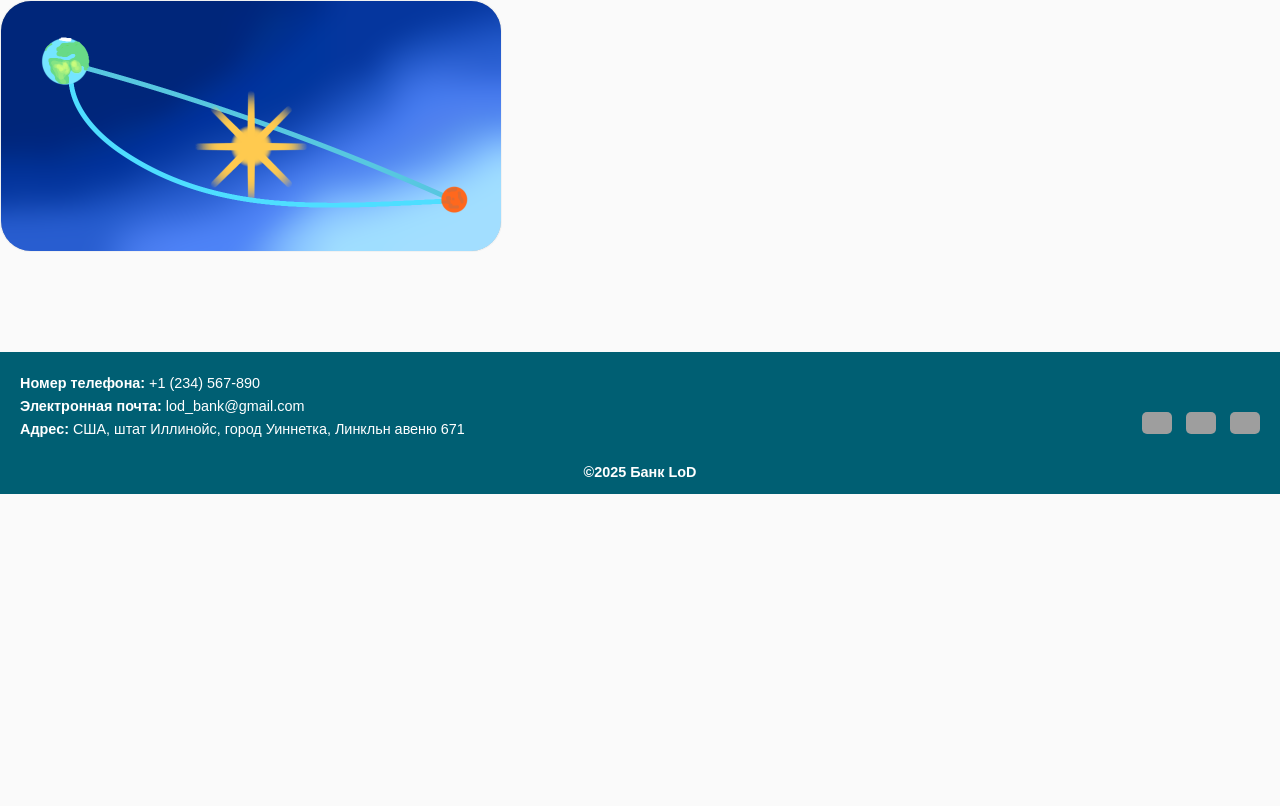
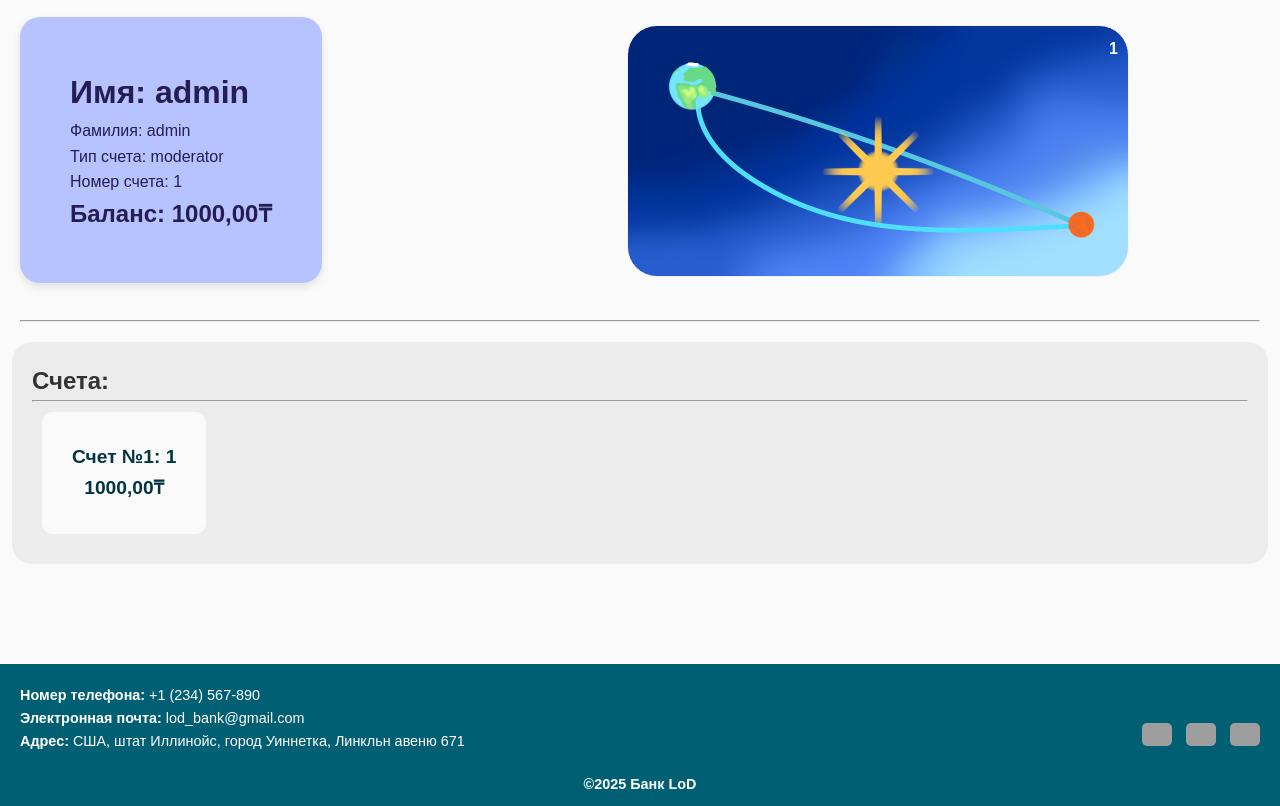
Before and after one commit to Am0nik/Online-Bank-LoD, a Django app: page /accounts/profile/ in a window 1280 px wide. Shown: the part 68-874 px from the top of the page. Before the commit the page ends 562 px from the top, so only its background shows below. Run offline with Django 5.2, Linux system fonts and the light colour scheme; a user stored in the database is signed in; some web fonts are replaced; grey boxes are pictures that could not be loaded.

Commit message:
5 committing
Fixed animation of the card in the profile, changed the profile page, added CVV2 to users

```diff
--- a/account/models.py
+++ b/account/models.py
@@ -59,7 +59,7 @@ class CustomUser(AbstractBaseUser, PermissionsMixin):
         if not self.account_number:
             self.account_number = generate_account_number()
         if not self.code:
-            self.code = ''.join([str(random.randint(0, 9)) for _ in range(6)])
+            self.code = ''.join([str(random.randint(0, 9)) for _ in range(3)])
 
 
         super().save(*args, **kwargs)
--- a/account/templates/profile.html
+++ b/account/templates/profile.html
@@ -12,21 +12,46 @@
             <img src="{% static 'media/logo.png' %}" alt="Логотип Банк LoD" class="logo" width="50" height="50">
             <a href="{% url 'home' %}" style="font-size: 1.5em;">LoD</a>
             <div class="header-profile-more">
-                <a href="{% url 'profile' %}" style="color: rgb(108, 181, 223);font-size: 1em;font-weight: 700;">Выйти</a>
+                <a href="{% url 'logout' %}" style="color: rgb(108, 181, 223);font-size: 1em;font-weight: 700;">Выйти</a>
             </div>
         </header>
         <main>
-            <div style="display: flex;">
-                <div class="flip-card">
+            <div style="display: flex; justify-content: center; align-items: center; min-height: 300px;">
+                <div style="display: block;margin-right: auto;color: rgb(38, 29, 83);background-color: rgb(183, 195, 255);
+                padding: 50px;margin-left: 20px;border-radius: 20px;box-shadow: 0 4px 8px rgba(0, 0, 0, 0.1);">
+                    <div style="text-align: left;">
+                        <h1>Имя: {{ name }}</h1>
+                        <p>Фамилия: {{ surname }}</p>
+                        <p>Тип счета: {{ account_type }}</p>
+                        <p>Номер счета: {{ account_number }}</p>
+                        <p style="font-weight: 600;font-size: 1.5em;">Баланс: {{ balance }}₸</p>
+                    </div>
+                </div>
+
+                <div class="flip-card" style="margin-left: auto;margin-right: auto;">
                     <div class="flip-card-inner">
-                      <div class="flip-card-front">
-                        <img src="{% static 'media/card-default.png' %}" alt="Avatar" style="width:100%;height:100%;border-radius: 30px;">
-                      </div>
-                      <div class="flip-card-back">
-                        <h1>John Doe</h1>
-                        <p>Architect & Engineer</p>
-                        <p>We love that guy</p>
-                      </div>
+                        <div class="flip-card-front" style="background-image: url('{% static 'media/card-default.png' %}');">
+                            <p style="color: azure; text-align: right; padding: 10px; font-weight: 600;">
+                                {{ account_number }}
+                            </p>
+                        </div>
+                        <div class="flip-card-back">
+                            <div style="width: 500px;height: 30px;background-color: black;padding: 10px;margin-top: 20px;"></div>
+                            <br>
+                            <h1 style="text-align: left;margin-left: 10px;">{{ name }} {{surname}}</h1>
+                            <p style="font-weight: 600;text-align: left;margin-left: 10px;">CVV2: {{ code }}</p>
+                        </div>
+                    </div>
+                </div>
+            </div>
+            <hr style="margin: 20px;">
+            <div style="display: block;width: 95%;margin-left: auto;margin-right: auto;padding: 20px;background-color: rgb(236, 236, 236);border-radius: 20px;">
+                <h2>Счета:</h2>
+                <hr>
+                <div style="display: flex;">
+                    <div class="check">
+                        <p style="font-weight: 600;">Счет №1: {{ account_number }}</p>
+                        <p style="font-weight: 600;">{{ balance }}₸</p>
                     </div>
                 </div>
             </div>
--- a/account/views.py
+++ b/account/views.py
@@ -43,6 +43,8 @@ def profile_view(request):
         'account_number': user.account_number,
         'balance': user.balance,
         'account_type': user.account_type,
+        'profile_picture': user.profile_picture,
+        'code': user.code,
     }
 
     return render(request, 'profile.html', context)
--- a/static/styles.css
+++ b/static/styles.css
@@ -37,6 +37,7 @@ header {
     text-align: center;
     font-size: 1.5em;
     width: 100%;
+    z-index: 1000;
 }
 
 .header-home{
@@ -208,43 +209,65 @@ header {
 
 .flip-card {
     background-color: transparent;
+    position: relative;
     width: 500px;
     height: 250px;
-    border: 1px solid #f1f1f1;
     border-radius: 30px;
-    perspective: 1000px;
+    perspective: 1000px; /* эффект 3D */
 }
 
 .flip-card-inner {
     position: relative;
+    will-change: transform;
     width: 100%;
     height: 100%;
     text-align: center;
-    transition: transform 0.8s;
+    transition: transform 1.5s;
     transform-style: preserve-3d;
     border-radius: 30px;
+
+    /* 👇 Обязательно: начальное состояние */
+    transform: rotateY(0deg);
 }
 
 .flip-card:hover .flip-card-inner {
     transform: rotateY(180deg);
 }
 
-.flip-card-front, .flip-card-back {
+.flip-card-front,
+.flip-card-back {
     position: absolute;
     width: 100%;
     height: 100%;
     -webkit-backface-visibility: hidden;
     backface-visibility: hidden;
     border-radius: 30px;
+    border: 1px solid #f1f1f1;
+    overflow: hidden;
 }
 
 .flip-card-front {
-    background-color: #bbb;
-    color: black;
+    background-size: cover;
+    background-position: center;
+    z-index: 2; /* поверх */
 }
 
 .flip-card-back {
-    background-color: dodgerblue;
+    background-color: rgb(74, 148, 208);
     color: white;
     transform: rotateY(180deg);
+    z-index: 1;
+    display: block;
+    flex-direction: column;
+    align-items: center;
 }
+
+.check{
+    background-color: rgb(250, 250, 250);
+    padding: 30px;
+    margin: 10px;
+    border-radius: 10px;
+    color: #003540;
+    font-size: 1.2em;
+    text-align: center;
+}
```
Also changed, not shown: db.sqlite3.
